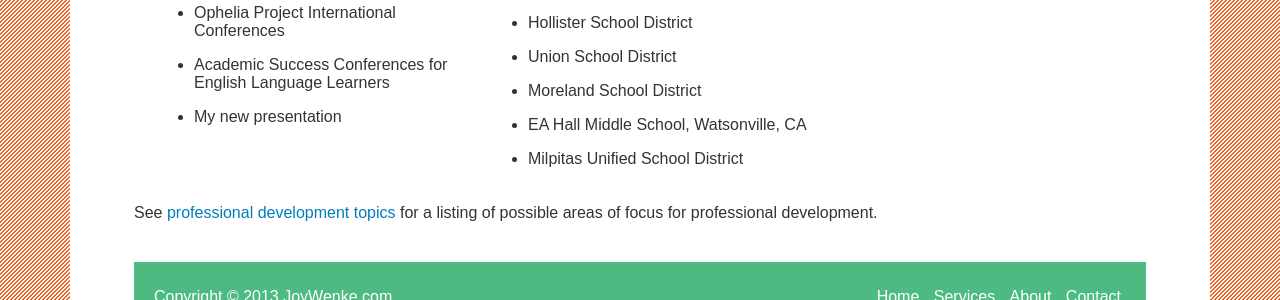
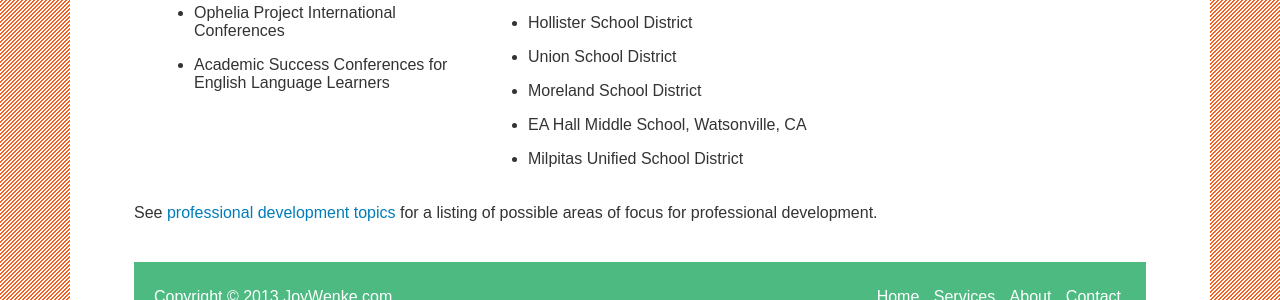
Before and after one commit to JoyWenke/joywenke.github.com, a Jekyll site: the page built from about/index.html, in a window 1280 px wide. Shown: the part 1109-1409 px from the top of the page. Built offline with Jekyll 4.4.1, drawn with Linux system fonts in a browser that asks for light colours; Markdown is read by kramdown in place of the engine named in the settings.

Commit message:
Updated presentations.yml

```diff
--- a/_data/presentations.yml
+++ b/_data/presentations.yml
@@ -2,4 +2,3 @@
 - 'Thinking Maps® International Conferences'
 - 'Ophelia Project International Conferences'
 - 'Academic Success Conferences for English Language Learners'
-- 'My new presentation'
```
